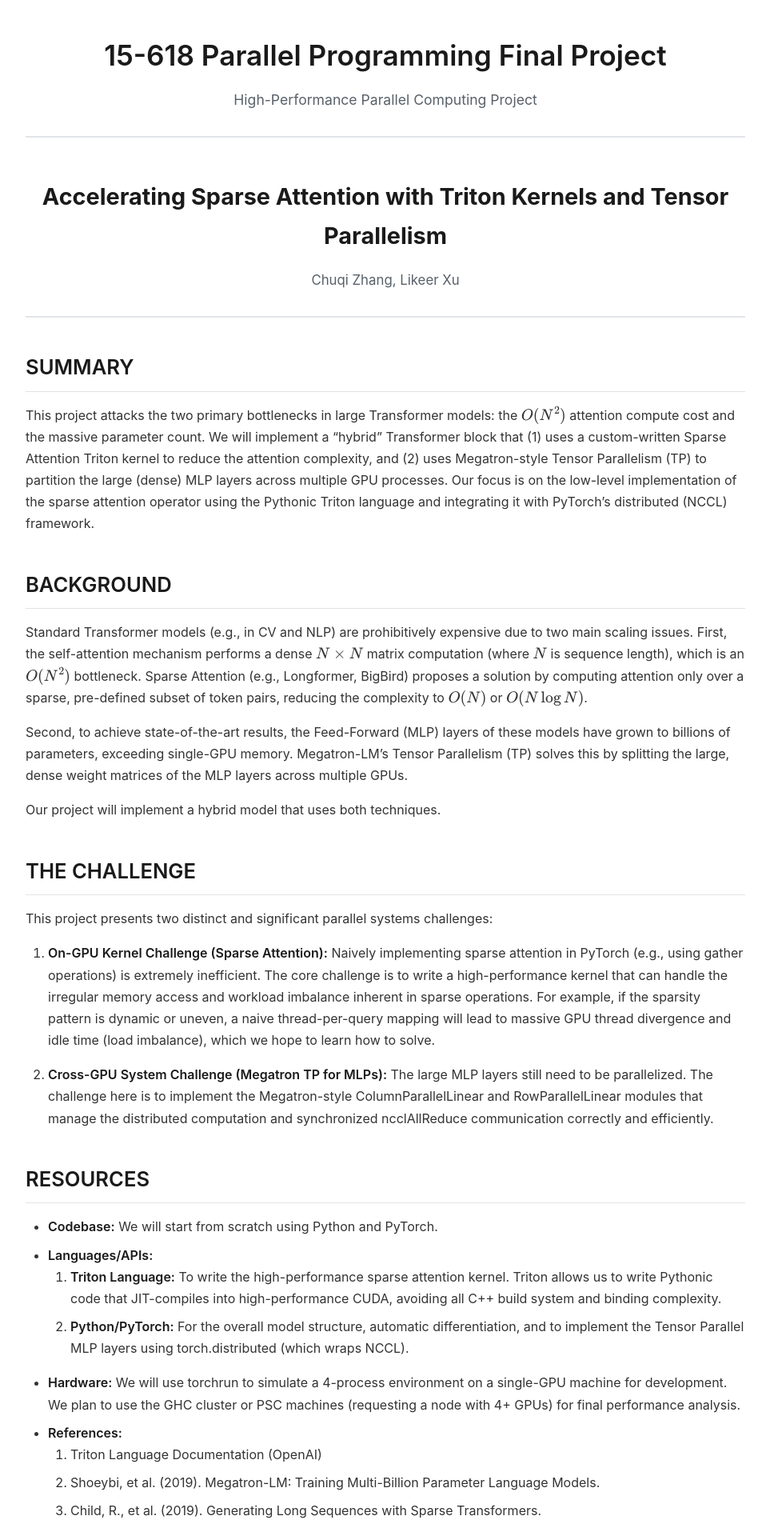
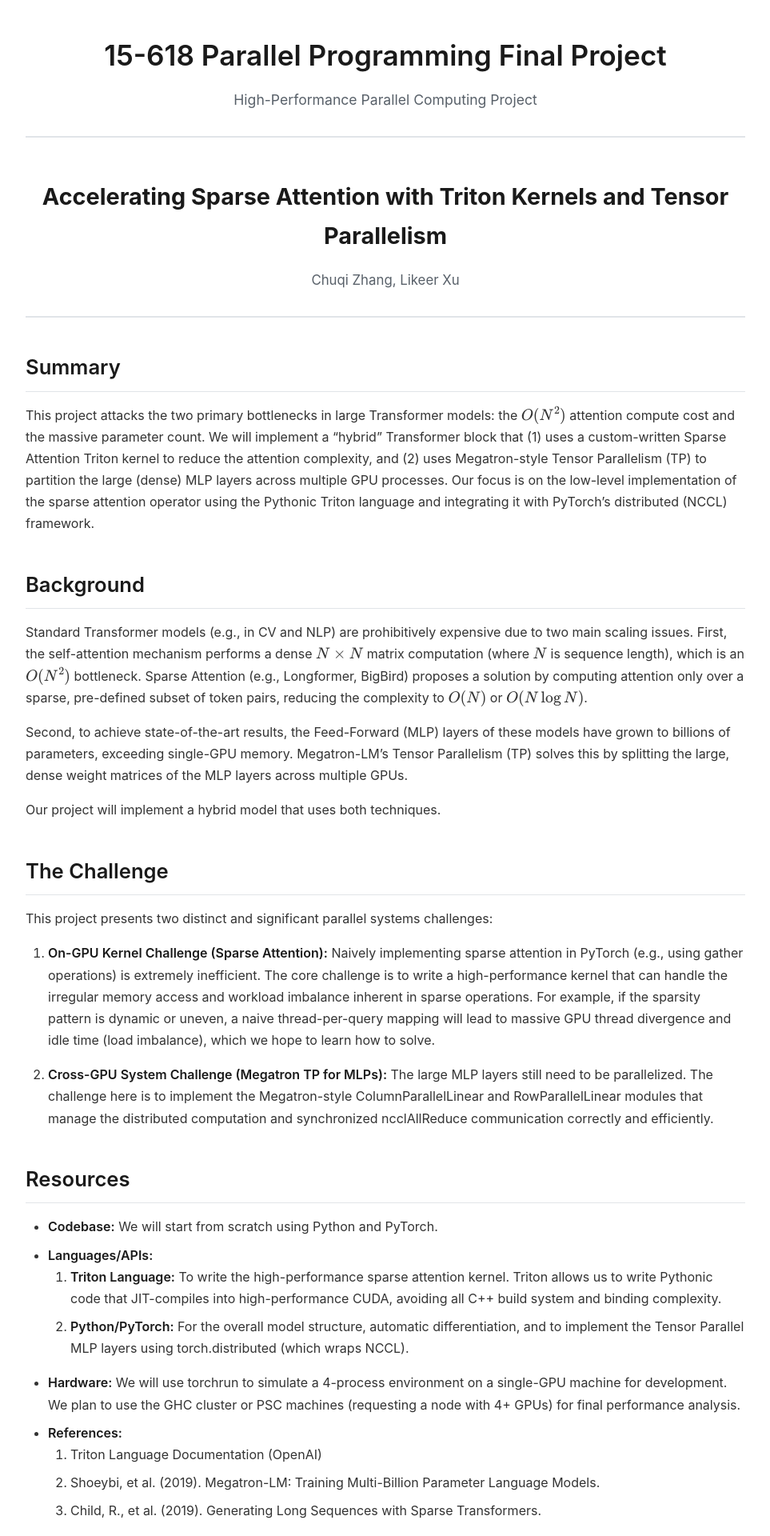
Before and after one commit to Aoiryo/pp-finalproject, a Jekyll site: the page built from index.md, in a window 1280 px wide. Shown: the top 1920 px of the page at 80% size, without its empty margins (158-1121 px from the left). Built offline with Jekyll 4.4.1, drawn with Linux system fonts in a browser that asks for light colours; some of the changed text lies outside the part shown.

Commit message:
working on markdown

```diff
--- a/_layouts/default.html
+++ b/_layouts/default.html
@@ -7,8 +7,6 @@
     <meta name="viewport" content="width=device-width, initial-scale=1">
 
     <!-- MathJax for LaTeX rendering -->
-    <script src="https://polyfill.io/v3/polyfill.min.js?features=es6"></script>
-    <script id="MathJax-script" async src="https://cdn.jsdelivr.net/npm/mathjax@3/es5/tex-mml-chtml.js"></script>
     <script>
       MathJax = {
         tex: {
@@ -17,6 +15,8 @@
         }
       };
     </script>
+    <script src="https://polyfill.io/v3/polyfill.min.js?features=es6"></script>
+    <script id="MathJax-script" async src="https://cdn.jsdelivr.net/npm/mathjax@3/es5/tex-mml-chtml.js"></script>
 
     <style>
       body {
@@ -74,6 +74,7 @@
         padding-bottom: 8px;
         border-bottom: 1px solid #e1e4e8;
         font-weight: 600;
+        text-transform: none;
       }
       main h3 {
         color: #1a1a1a;
```
Also changed, not shown: README.md.
